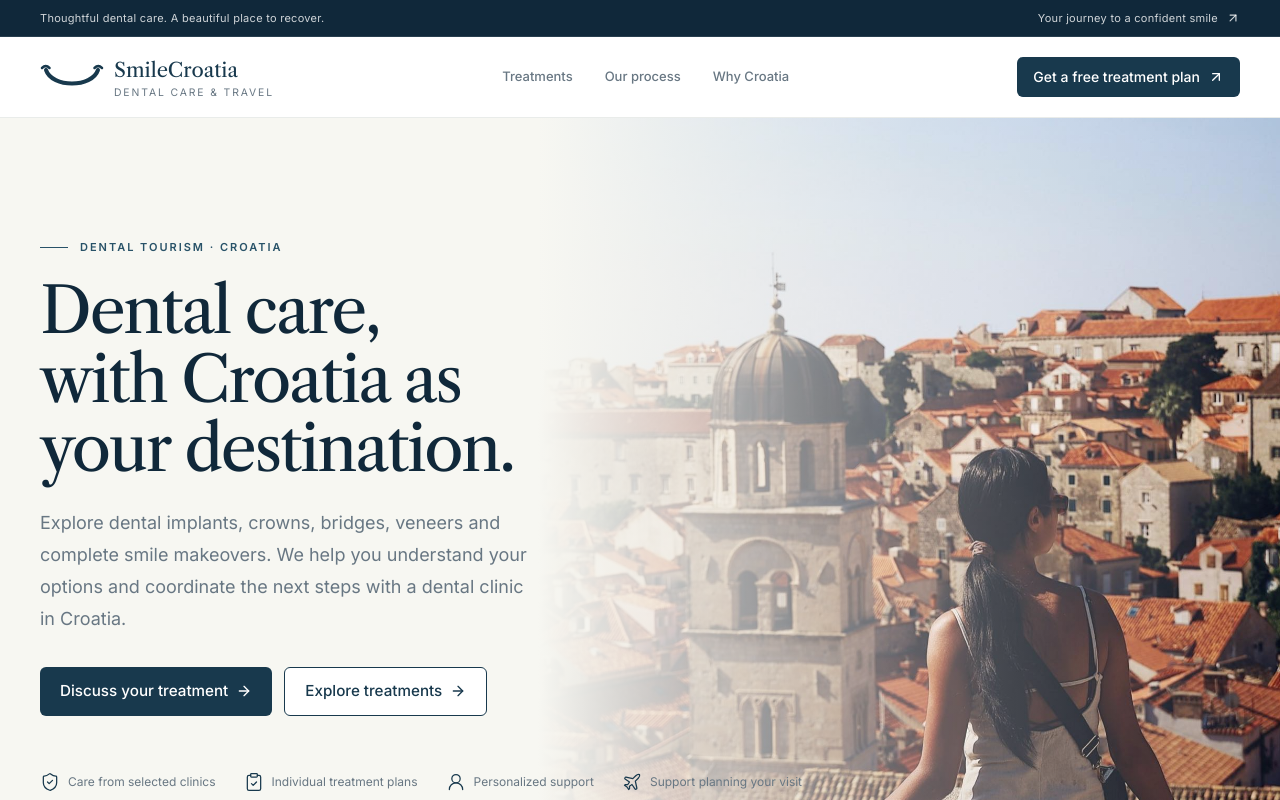
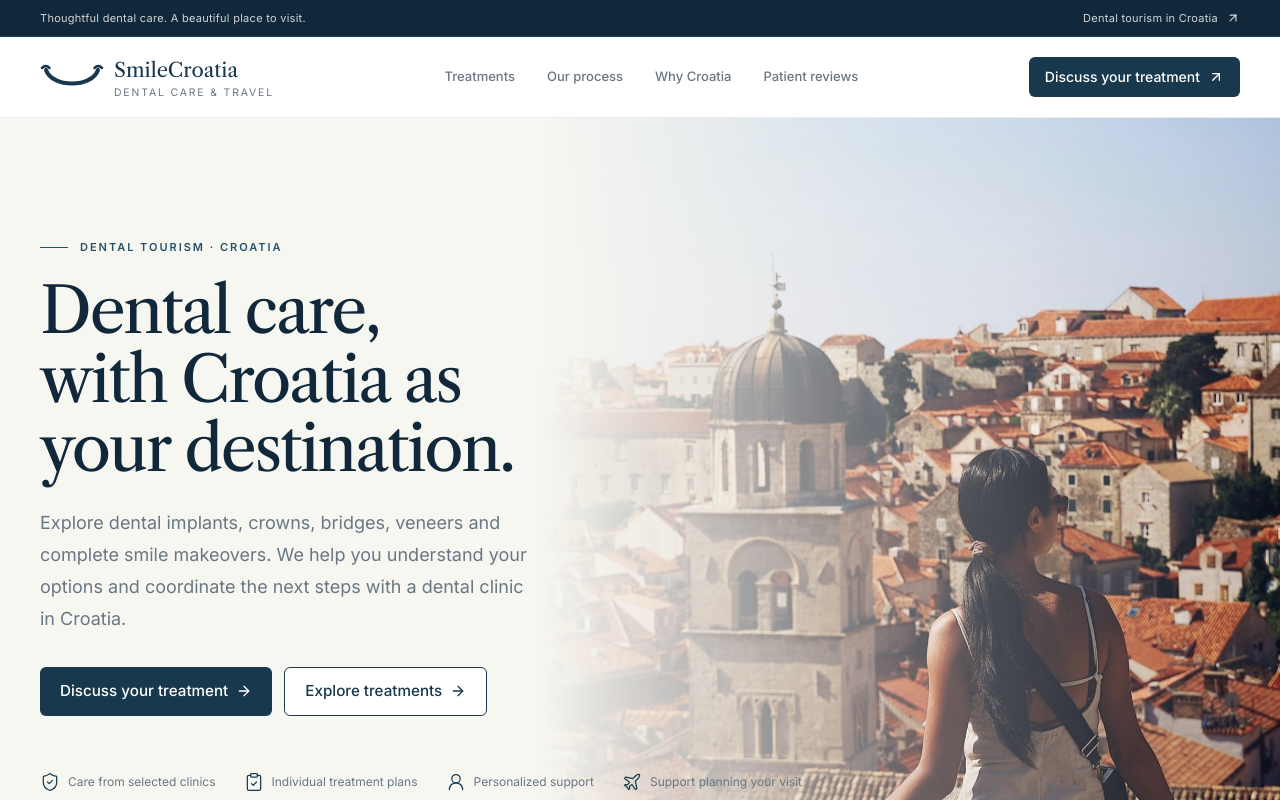
Before and after one commit to ivansusac2209/SmileCroatia, a Vue app: page / in a window 1280 px wide. Shown: the top 800 px of the page. Built offline with nearby package versions, Linux system fonts and the light colour scheme.

Commit message:
Add patient reviews navigation

```diff
--- a/src/components/AppHeader.vue
+++ b/src/components/AppHeader.vue
@@ -12,6 +12,7 @@ const links = [
   { label: 'Treatments', to: { path: '/', hash: '#dental-treatments' } },
   { label: 'Our process', to: { path: '/', hash: '#how-it-works' } },
   { label: 'Why Croatia', to: { path: '/', hash: '#why-smilecroatia' } },
+  { label: 'Patient reviews', to: { path: '/', hash: '#patient-reviews' } },
 ]
 
 watch(() => route.fullPath, () => (open.value = false))
@@ -25,14 +26,13 @@ function isActive(link: (typeof links)[number]) {
 <template>
   <div class="hidden border-b border-white/10 bg-navy-900 text-white sm:block">
     <div class="container-page flex h-9 items-center justify-between text-[11px] tracking-wide text-white/80">
-      <span>Thoughtful dental care. A beautiful place to recover.</span>
-      <span class="inline-flex items-center gap-2">Your journey to a confident smile <ArrowUpRight class="size-3.5" /></span>
+      <span>Thoughtful dental care. A beautiful place to visit.</span>
+      <span class="inline-flex items-center gap-2">Dental tourism in Croatia <ArrowUpRight class="size-3.5" /></span>
     </div>
   </div>
   <header class="sticky top-0 z-40 border-b border-line/80 bg-white/95 backdrop-blur-xl">
     <div class="container-page flex h-[4.5rem] items-center justify-between gap-6 lg:h-20">
       <AppLogo />
-
       <nav class="hidden items-center gap-8 lg:flex" aria-label="Main navigation">
         <RouterLink
           v-for="link in links"
@@ -44,11 +44,9 @@ function isActive(link: (typeof links)[number]) {
           {{ link.label }}
         </RouterLink>
       </nav>
-
       <div class="hidden md:block">
-        <BaseButton :to="{ name: 'contact-details' }" size="sm">Get a free treatment plan <ArrowUpRight class="size-4" /></BaseButton>
+        <BaseButton :to="{ name: 'contact-details' }" size="sm">Discuss your treatment <ArrowUpRight class="size-4" /></BaseButton>
       </div>
-
       <button
         type="button"
         class="-mr-2 rounded-full p-2 text-navy-800 transition-colors hover:bg-surface lg:hidden"
@@ -61,7 +59,6 @@ function isActive(link: (typeof links)[number]) {
         <Menu v-else class="size-6" />
       </button>
     </div>
-
     <div v-if="open" id="mobile-menu" class="fixed inset-x-0 top-[4.5rem] bottom-0 z-40 bg-white lg:hidden">
       <nav class="container-page flex flex-col gap-1 py-6" aria-label="Mobile navigation">
         <RouterLink
@@ -73,7 +70,7 @@ function isActive(link: (typeof links)[number]) {
         >
           {{ link.label }}
         </RouterLink>
-        <BaseButton :to="{ name: 'contact-details' }" class="mt-4 w-full">Get a free treatment plan <ArrowUpRight class="size-4" /></BaseButton>
+        <BaseButton :to="{ name: 'contact-details' }" class="mt-4 w-full">Discuss your treatment <ArrowUpRight class="size-4" /></BaseButton>
       </nav>
     </div>
   </header>
```
